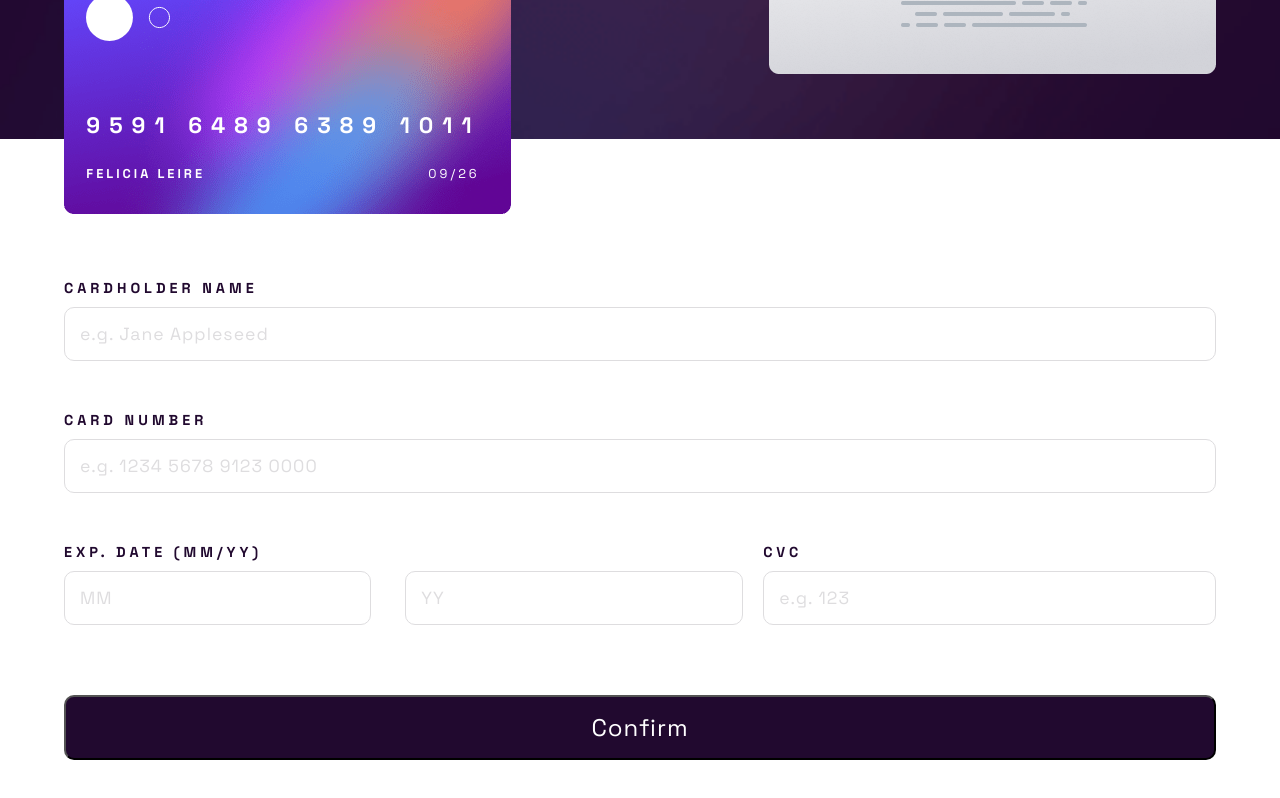
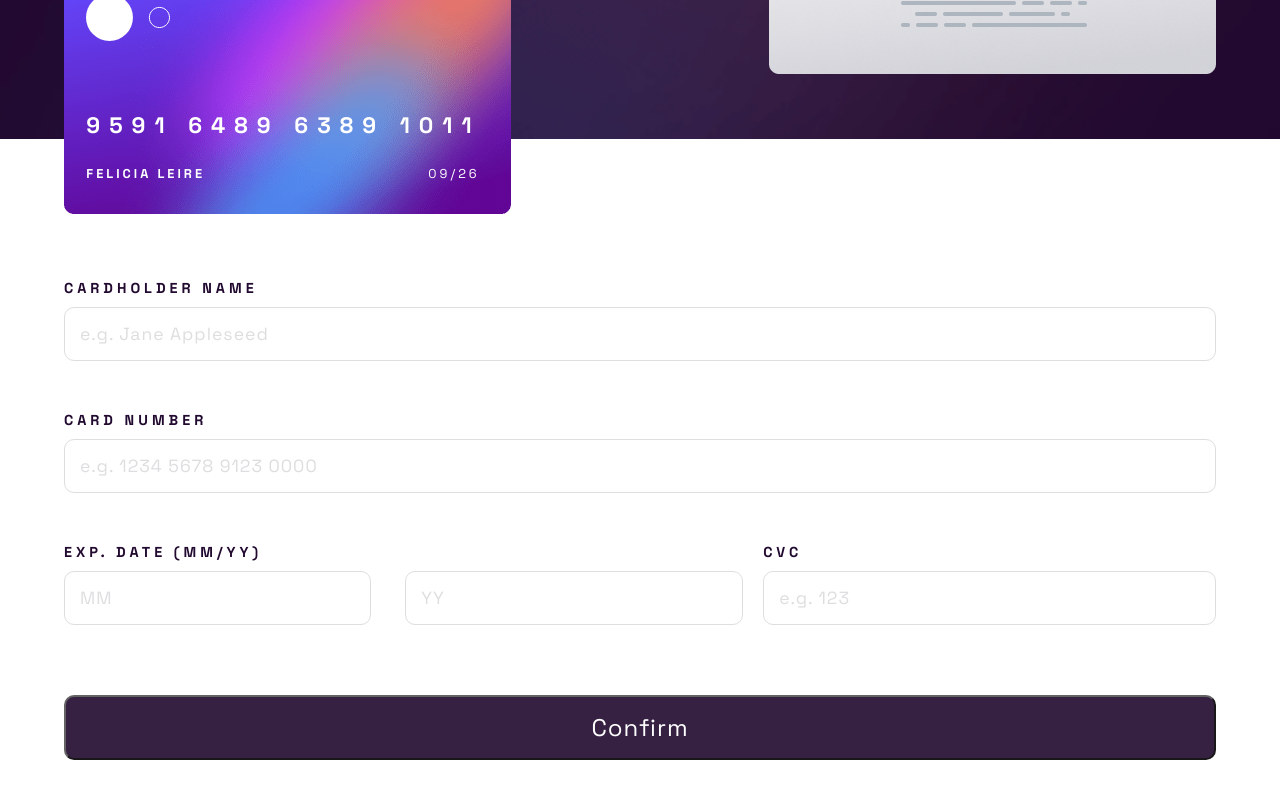
Before and after one commit to GrajalesU/FrontendMentorCreditCard, a React (Vite) app: page / in a window 1280 px wide. In both pictures the pointer is over the button "Confirm". Shown: the part 221-1019 px from the top of the page. Built offline with nearby package versions, Linux system fonts and the light colour scheme.

Commit message:
Add form button hover style

```diff
--- a/src/components/CardForm/styles.css
+++ b/src/components/CardForm/styles.css
@@ -49,6 +49,10 @@
   margin-top: 20px;
 }
 
+.cardFormButton:hover {
+  opacity: 0.9;
+}
+
 .half {
   width: 50%;
 }
```
